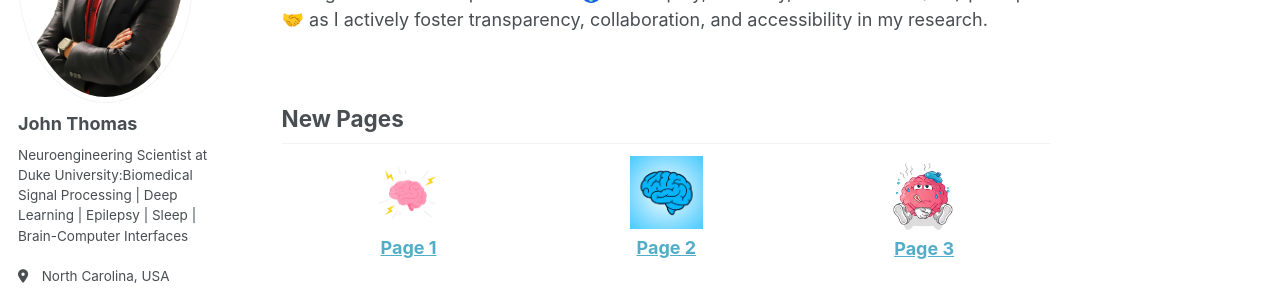
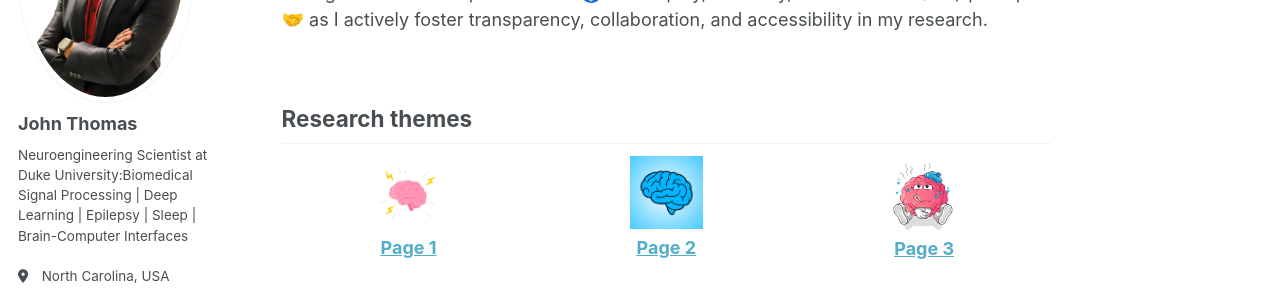
Before and after one commit to johnthomasphd/johnthomasphd.github.io, a Jekyll site: the page built from _pages/about.md, in a window 1280 px wide and 900 px high. Shown: the part 250-544 px from the top of the window. Built offline with Jekyll 4.4.1, drawn with Linux system fonts in a browser that asks for light colours; some web fonts are replaced.

Commit message:
Update about.md

```diff
--- a/_pages/about.md
+++ b/_pages/about.md
@@ -15,7 +15,7 @@ I am an experienced academic researcher, teacher, and leader who is passionate a
 
 <br>
 
-## New Pages
+## Research themes
 
 <div style="display: flex; justify-content: space-between;">
 
```
